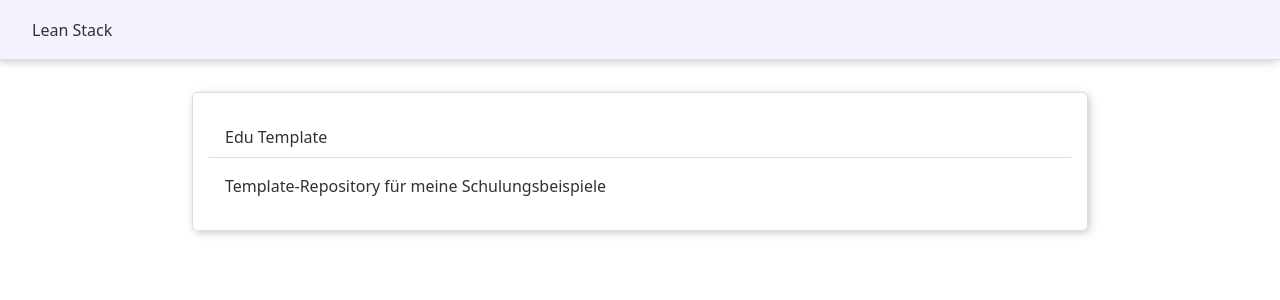
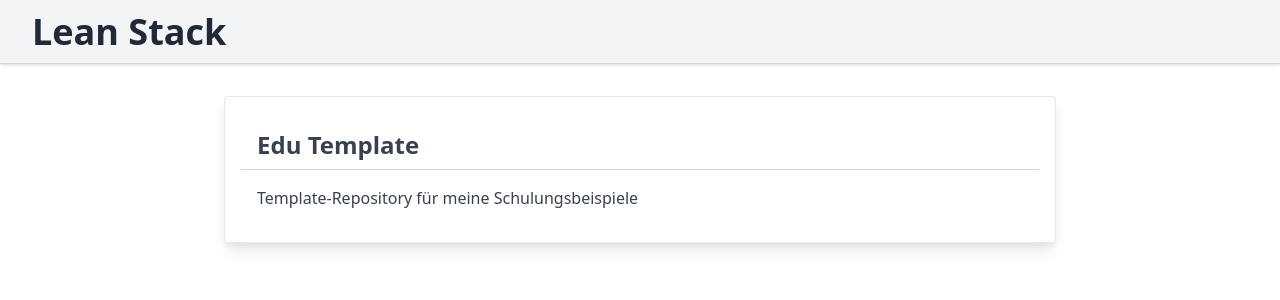
Before and after one commit to lean-ng/edu-template, an Angular app: page / in a window 1280 px wide. Shown: the top 300 px of the page. Built offline with nearby package versions, Linux system fonts and the light colour scheme.

Commit message:
Style components with tailwindcss utilities.

```diff
--- a/src/app/app.component.html
+++ b/src/app/app.component.html
@@ -1,58 +1,23 @@
-<style>
-  :host {
-    color: #313135;
-  }
-
-  h1,
-  h2 {
-    font-weight: 500;
-    margin: 0;
-  }
-
-  p {
-    margin: 0;
-  }
-
-  header {
-    background-color: #f4f4fe;
-    height: 60px;
-    display: flex;
-    align-items: center;
-    padding: 0 2rem;
-    border-bottom: 1px solid #ddd;
-    box-shadow: -2px 2px 8px #ccc;
-  }
-
-main {
-  max-width: 960px;
-  margin: 2rem auto;
-  padding: 0 2rem;
-}
-.teaser {
-  border: 1px solid #ddd;
-  padding: 2rem 1rem;
-  border-radius: 6px;
-  box-shadow: 2px 2px 8px #ccc;
-}
-.teaser h2 {
-  padding: 0 1rem 0.5rem;
-  border-bottom: 1px solid #ddd;
-  margin-bottom: 1rem;
-}
-.teaser .content {
-  padding: 0 1rem;
-}
-</style>
-
-<header>
-  <div class="brand">
-    <h1>Lean Stack</h1>
+<header
+  class="
+    text-gray-800
+    bg-gray-100
+    h-16
+    flex
+    px-8
+    items-center
+    border-b border-gray-300
+    shadow
+  "
+>
+  <div>
+    <h1 class="text-4xl font-semibold">Lean Stack</h1>
   </div>
 </header>
-<main>
-  <div class="teaser">
-    <h2>{{ title }}</h2>
-    <div class="content">
+<main class="text-gray-700 max-w-4xl px-8 my-8 mx-auto">
+  <div class="py-8 px-4 border rounded shadow-lg">
+    <h2 class="text-2xl font-semibold border-b border-gray-300 px-4 pb-2 mb-4">{{ title }}</h2>
+    <div class="px-4">
       <p>Template-Repository für meine Schulungsbeispiele</p>
     </div>
   </div>
```
